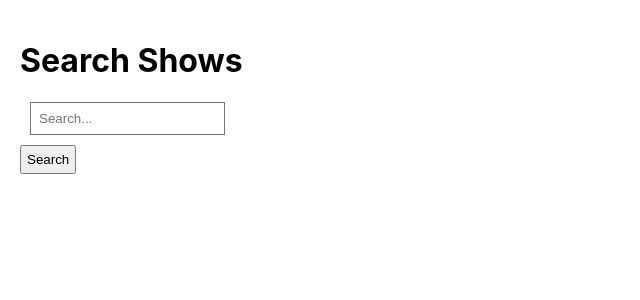
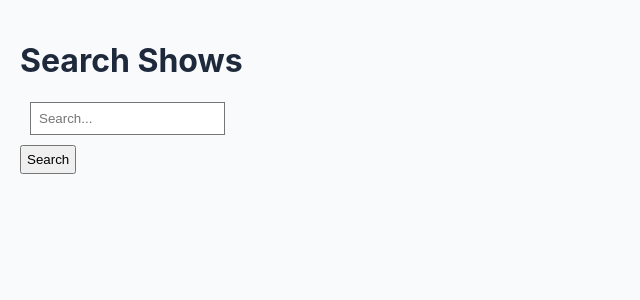
Before and after one commit to danigrandem/search, a React (Create React App) app: page / in a window 1280 px wide. Shown: the top 300 px of the page, without its empty margins (0-640 px from the left). Built offline with nearby package versions, Linux system fonts and the light colour scheme.

Commit message:
feat: improve global styles

```diff
--- a/src/index.css
+++ b/src/index.css
@@ -1,13 +1,32 @@
 body {
   margin: 0;
-  font-family: -apple-system, BlinkMacSystemFont, 'Segoe UI', 'Roboto', 'Oxygen',
-    'Ubuntu', 'Cantarell', 'Fira Sans', 'Droid Sans', 'Helvetica Neue',
-    sans-serif;
+  font-family: -apple-system, BlinkMacSystemFont, 'Segoe UI', Roboto, 'Helvetica Neue', Arial, sans-serif;
   -webkit-font-smoothing: antialiased;
   -moz-osx-font-smoothing: grayscale;
+  background-color: #f8fafc;
+  color: #1e293b;
 }
 
 code {
   font-family: source-code-pro, Menlo, Monaco, Consolas, 'Courier New',
     monospace;
 }
+
+* {
+  box-sizing: border-box;
+}
+
+button:hover {
+  opacity: 0.9;
+}
+
+input:focus {
+  border-color: #2563eb !important;
+  outline: none;
+}
+
+@media (max-width: 768px) {
+  .searchSection {
+    padding: 16px;
+  }
+}
```
